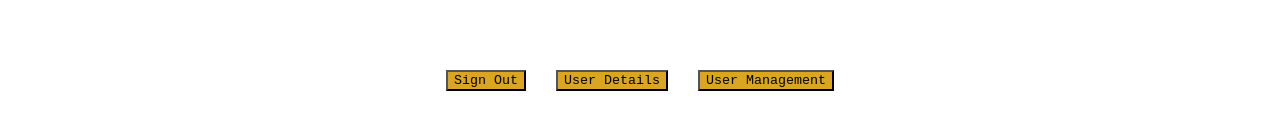
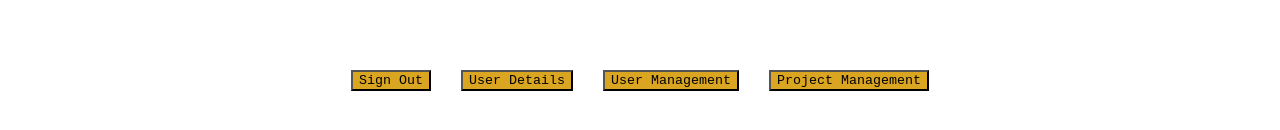
Before and after one commit to rkenney4/seniorproj, a Vue app: page / in a window 1280 px wide. Shown: the part 308-438 px from the top of the page. Built offline with nearby package versions, Linux system fonts and the light colour scheme.

Commit message:
Added a fourth button

```diff
--- a/src/views/Home.vue
+++ b/src/views/Home.vue
@@ -15,6 +15,7 @@
       <button class="btn-1" type="submit" style="margin:15px">Sign Out</button>
       <button class="btn-2" type="submit" style="margin:15px">User Details</button>
       <button class="btn-3" type="submit" style="margin:15px">User Management</button>
+      <button class="btn-3" type="submit" style="margin:15px">Project Management</button>
     </form>
   </body>
 
```
